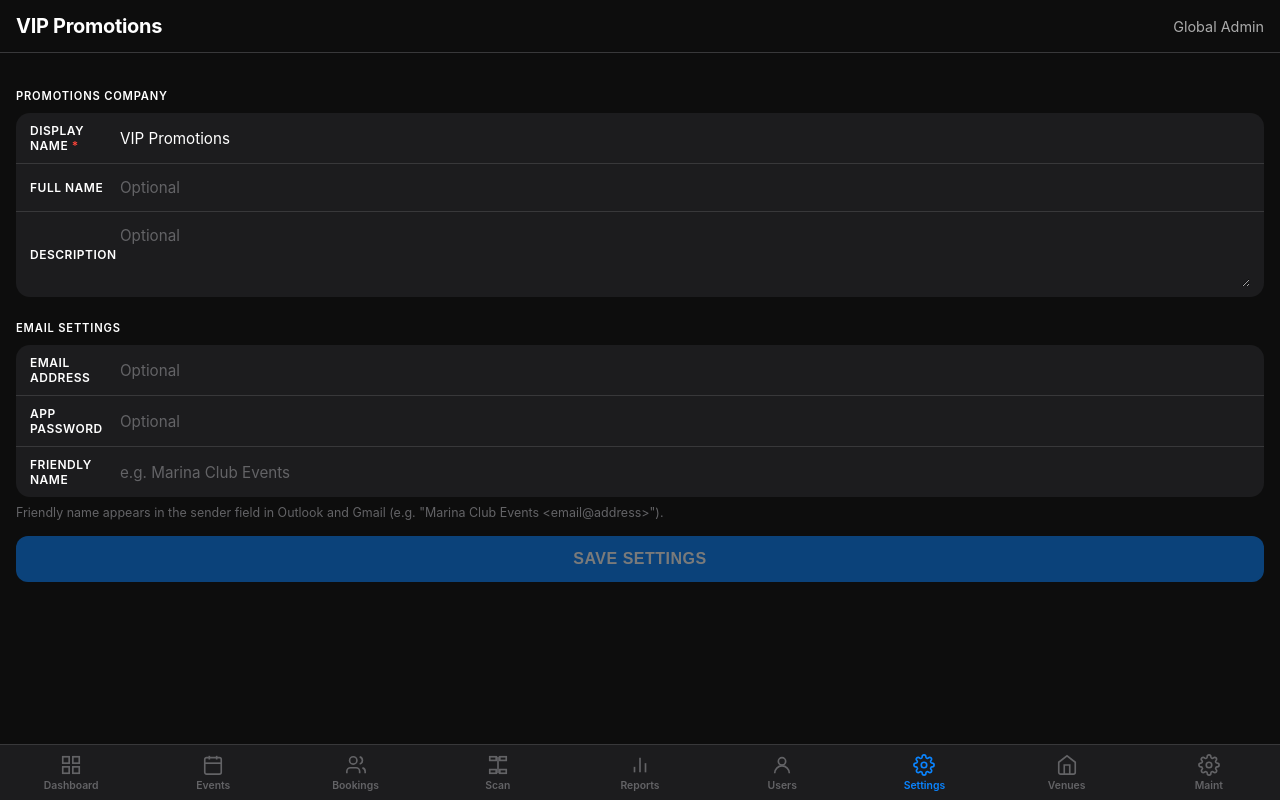
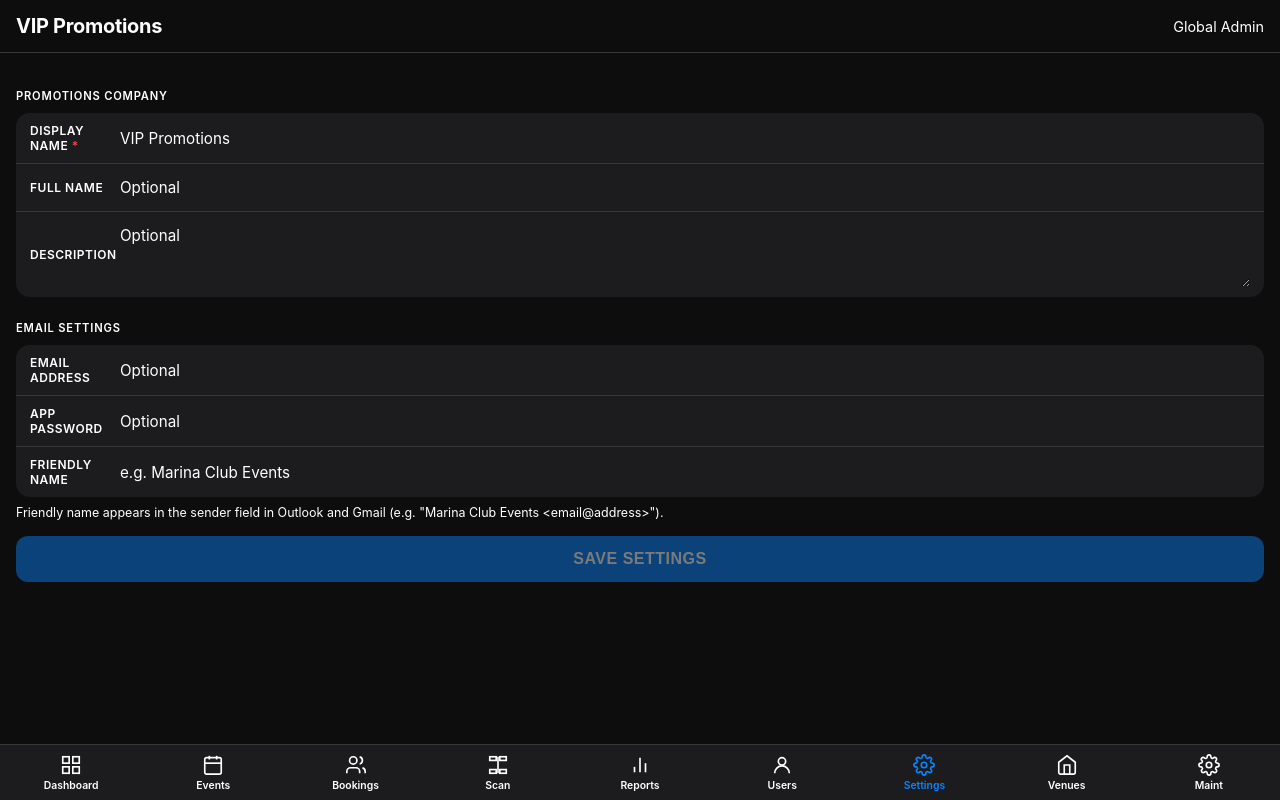
Before and after one commit to IndaloMan/EventManagement, a Flask app: page /admin/settings in a window 1280 px wide. Run offline with Flask 3, Linux system fonts and the light colour scheme; a user stored in the database is signed in.

Commit message:
Test: make all grey text white for sunlight readability
Co-Authored-By: Claude Sonnet 4.6 <noreply@anthropic.com>

```diff
--- a/static/css/style.css
+++ b/static/css/style.css
@@ -7,8 +7,8 @@
     --danger: #ff453a;
     --warning: #ff9f0a;
     --text: #ffffff;
-    --text2: #ababab;
-    --text3: #636366;
+    --text2: #ffffff;
+    --text3: #ffffff;
     --border: #38383a;
     --tab-h: 56px;
     --safe-bottom: env(safe-area-inset-bottom, 0px);
```
